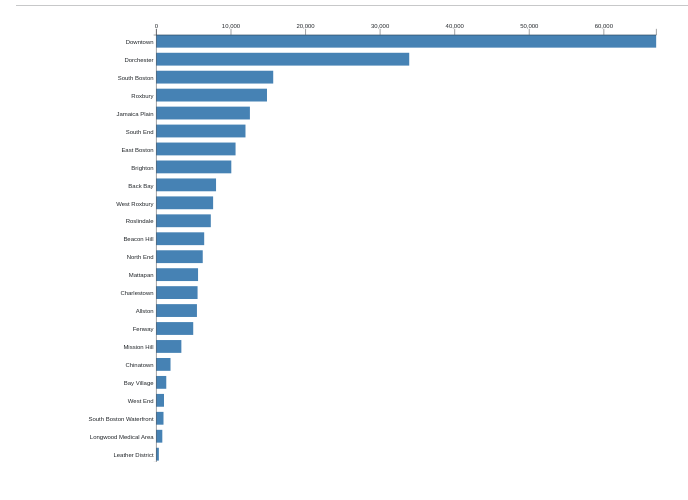
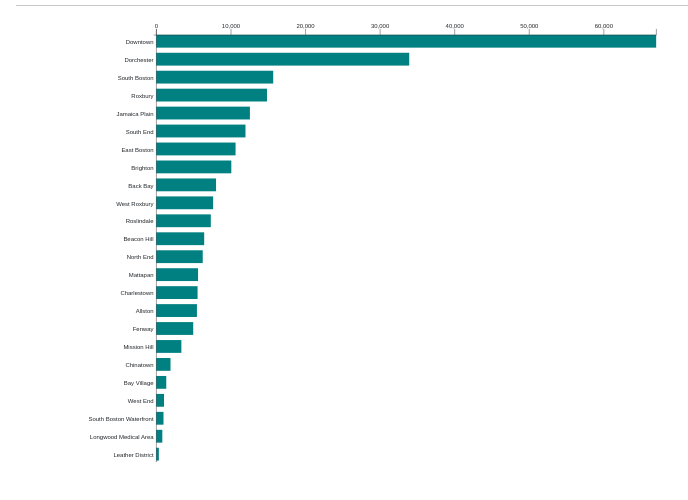
Before and after one commit to surbhi5ag/PSET8, a plain HTML site: page index.html in a window 1280 px wide. Shown: the part 68-568 px from the top of the page, without its empty margins (54-742 px from the left). Drawn offline with nearby package versions, Linux system fonts and the light colour scheme.

Commit message:
Update index.html

```diff
--- a/index.html
+++ b/index.html
@@ -148,7 +148,7 @@
 			   .attr("x", marginLeft)
 			   .attr("width", d => x(d.total_count))
 			   .attr("height", barHeight)
-			   .attr("fill", "steelblue")
+			   .attr("fill", "teal")
 
 				 .on("mouseover", function(event,d) {
 				 d3.select("#tooltip")
```
